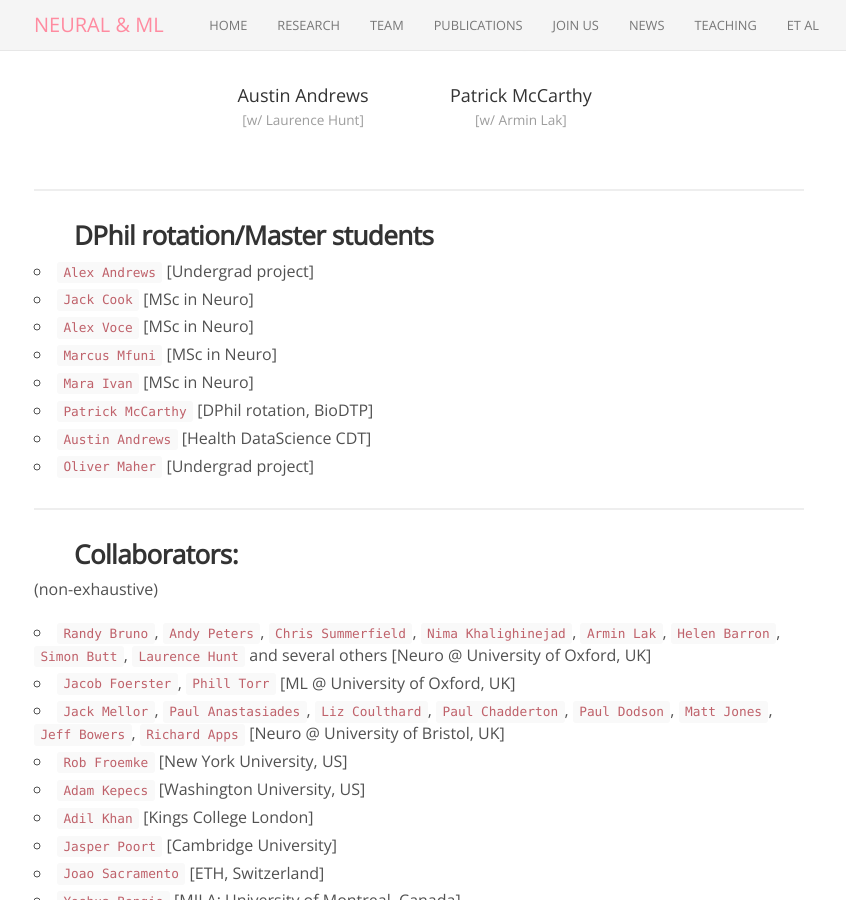
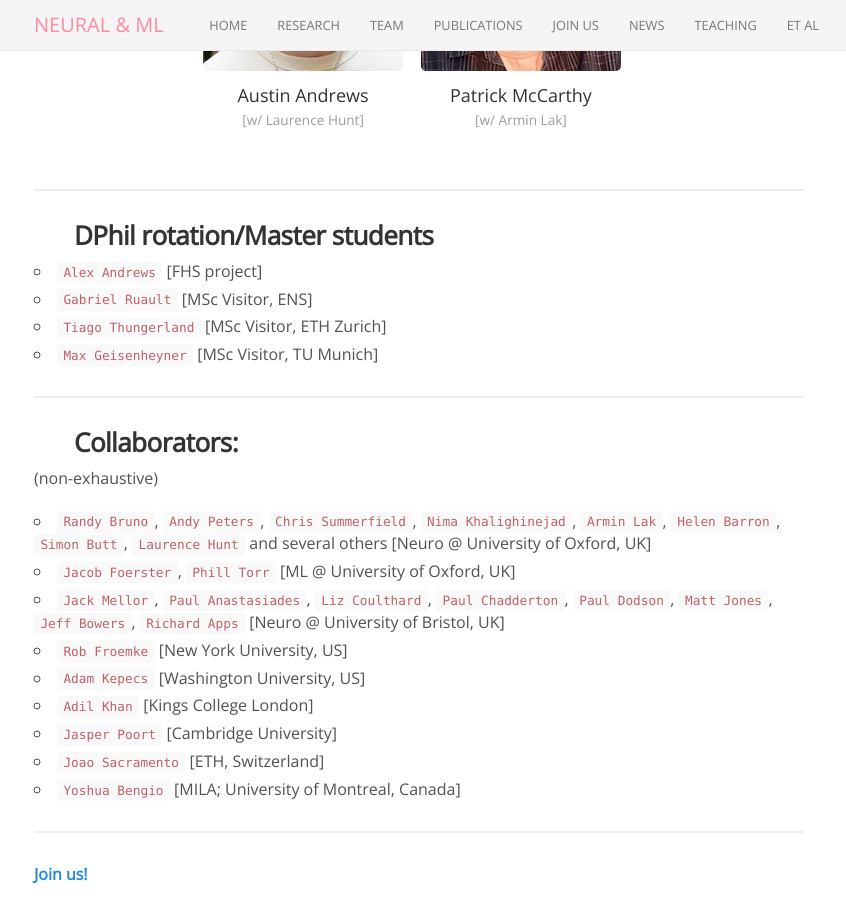
Before and after one commit to neuralml/neuralml.github.io, a Jekyll site: the page built from team.md, in a window 1280 px wide and 900 px high, scrolled down 2769 px. Shown: the whole window, without its empty margins (221-1067 px from the left). Built offline with Jekyll 4.4.1, drawn with Linux system fonts in a browser that asks for light colours; nearby versions of some CDN libraries; some of the changed text lies outside the part shown.

Commit message:
more photos

```diff
--- a/team.md
+++ b/team.md
@@ -71,14 +71,11 @@ permalink: /team/
 <div class="pos_header">
 <h3>DPhil rotation/Master students</h3>
 </div>
-- `Alex Andrews` [Undergrad project]
-- `Jack Cook` [MSc in Neuro]
-- `Alex Voce` [MSc in Neuro]
-- `Marcus Mfuni` [MSc in Neuro]
-- `Mara Ivan` [MSc in Neuro]
-- `Patrick McCarthy` [DPhil rotation, BioDTP]
-- `Austin Andrews` [Health DataScience CDT]
-- `Oliver Maher` [Undergrad project]
+- `Alex Andrews` [FHS project]
+- `Gabriel Ruault` [MSc Visitor, ENS]
+- `Tiago Thungerland` [MSc Visitor, ETH Zurich]
+- `Max Geisenheyner` [MSc Visitor, TU Munich]
+
 
 <hr>
 <div class="pos_header">
```
Also changed, not shown: _people/RPC_austin.md (+1 -1 lines), _people/RPC_botos_csaba.md (added, +21 -0 lines), _people/RPC_patrick.md (+1 -1 lines), alumni.md (+10 -0 lines), images/people/Austin.png (added), images/people/Csabi.png (added), images/people/Patrick.png (added).
